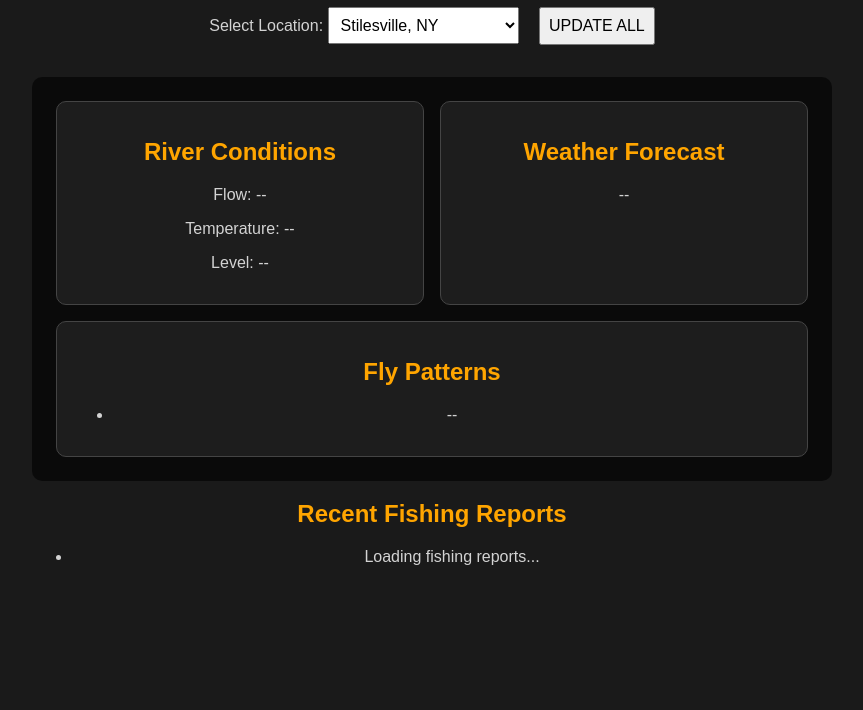
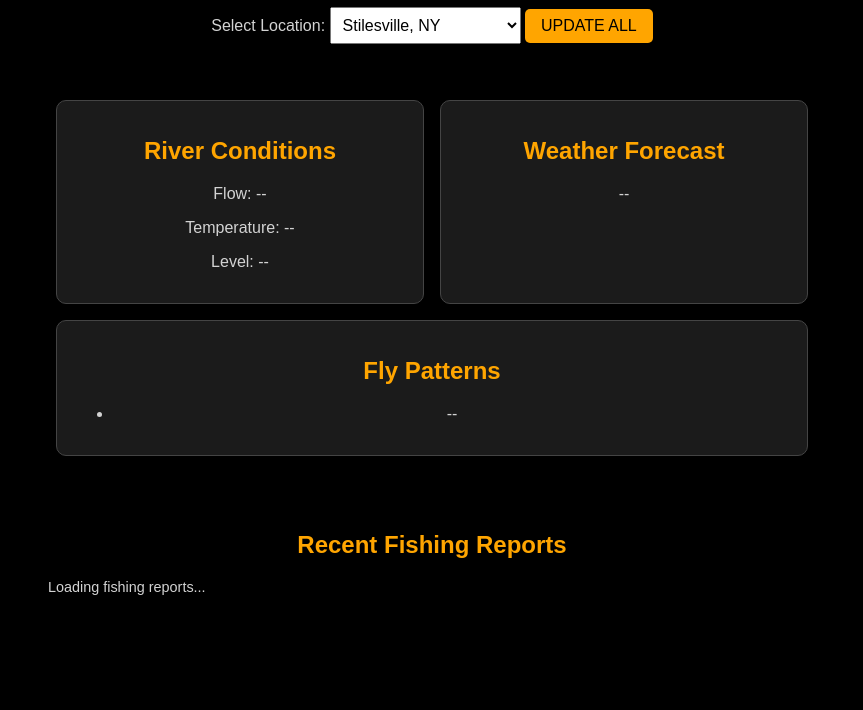
Before and after one commit to adamthabo/fishing, a plain HTML site: page index.html in a window 1280 px wide. Shown: the part 90-800 px from the top of the page, without its empty margins (208-1071 px from the left). Drawn offline with Linux system fonts and the light colour scheme.

Commit message:
Update style.css

```diff
--- a/style.css
+++ b/style.css
@@ -1,26 +1,29 @@
 body {
-  background-color: #1a1a1a;
+  background-color: #000;
+  color: #d3d3d3;
+  font-family: Arial, sans-serif;
   margin: 0;
   padding: 1rem;
-  font-family: Arial, sans-serif;
-  color: #d3d3d3;
   text-align: center;
+}
+
+/* Headings */
+h1, h2 {
+  color: #ffa500;
 }
 
 main {
   max-width: 800px;
   margin: auto;
+  position: relative;
+  z-index: 1;
 }
 
-h1, h2 {
-  color: #ffa500;
-}
-
-/* Conditions container */
+/* Conditions container with semi-transparent background for readability */
 #conditions {
   display: flex;
+  justify-content: space-between;
   flex-wrap: wrap;
-  justify-content: space-between;
   background: rgba(0, 0, 0, 0.6);
   padding: 1rem;
   border-radius: 10px;
@@ -37,15 +40,26 @@ h1, h2 {
   background-color: rgba(34, 34, 34, 0.8);
 }
 
-select, button {
+select {
   padding: 0.5rem;
   font-size: 1rem;
   margin-bottom: 1rem;
 }
 
-button {
-  margin-left: 1rem;
+/* UPDATE ALL button styling */
+button#update-all {
+  padding: 0.5rem 1rem;
+  font-size: 1rem;
+  background-color: #ffa500;
+  border: none;
+  border-radius: 5px;
+  color: #000;
   cursor: pointer;
+  margin-bottom: 1rem;
+}
+
+button#update-all:hover {
+  background-color: #ffcc66;
 }
 
 #alerts {
@@ -55,28 +69,25 @@ button {
   color: #ffa500;
 }
 
-/* Fishing Reports Section */
-#reports-section {
+/* Fishing Reports section */
+#fishing-reports {
   background: rgba(0, 0, 0, 0.6);
   padding: 1rem;
+  border-radius: 10px;
   margin-top: 1rem;
-  border-radius: 10px;
+  text-align: left;
 }
 
-#reports-section ul {
-  list-style: none;
-  padding-left: 0;
+#fishing-reports h2 {
+  text-align: center;
 }
 
-#reports-section li {
-  margin: 0.5rem 0;
+#reports-list {
+  list-style: none;
+  padding: 0;
 }
 
-#reports-section a {
-  color: #ffa500;
-  text-decoration: none;
+#reports-list li {
+  margin-bottom: 0.5rem;
+  font-size: 0.9rem;
 }
-
-#reports-section a:hover {
-  text-decoration: underline;
-}
```
